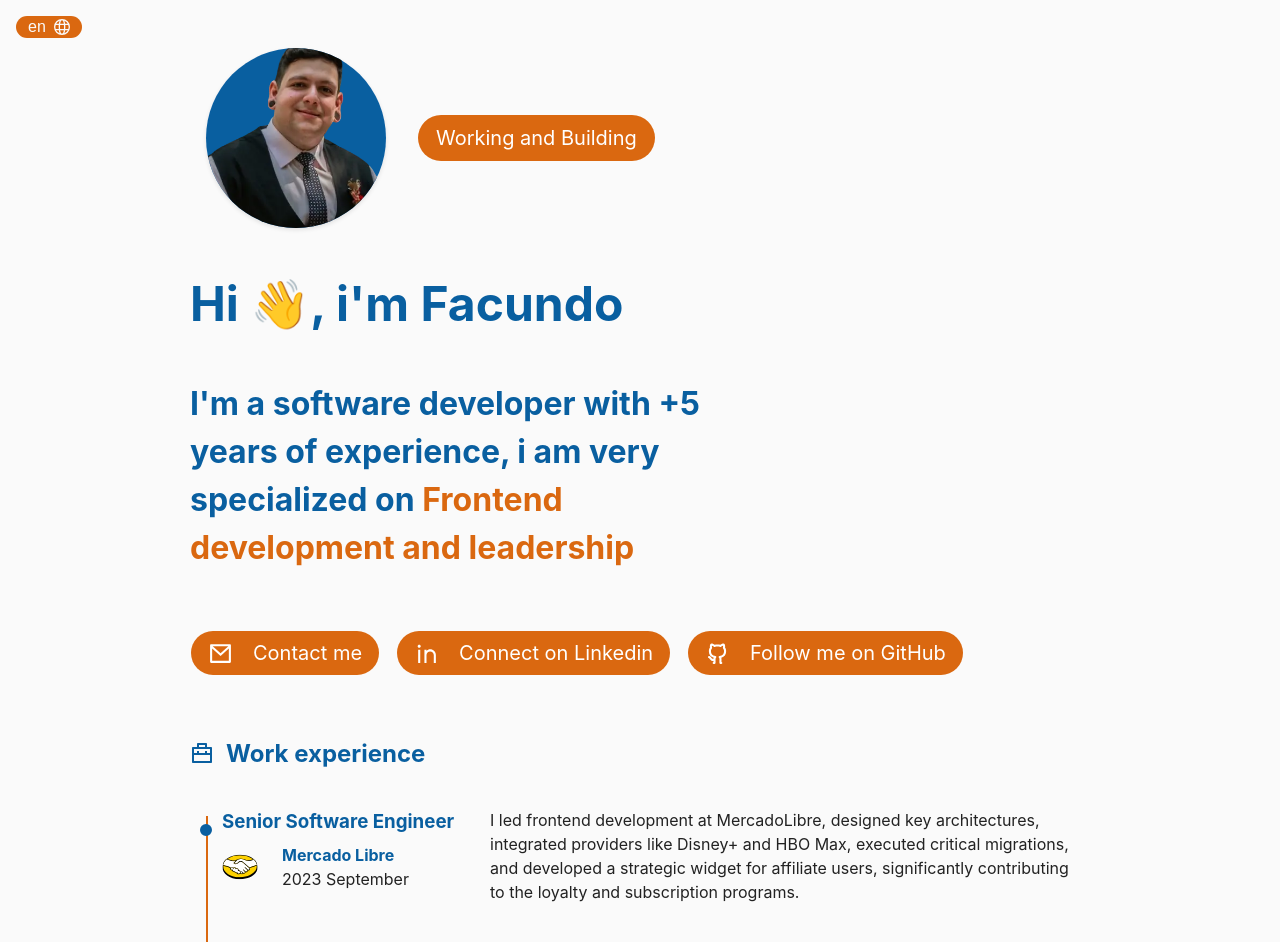
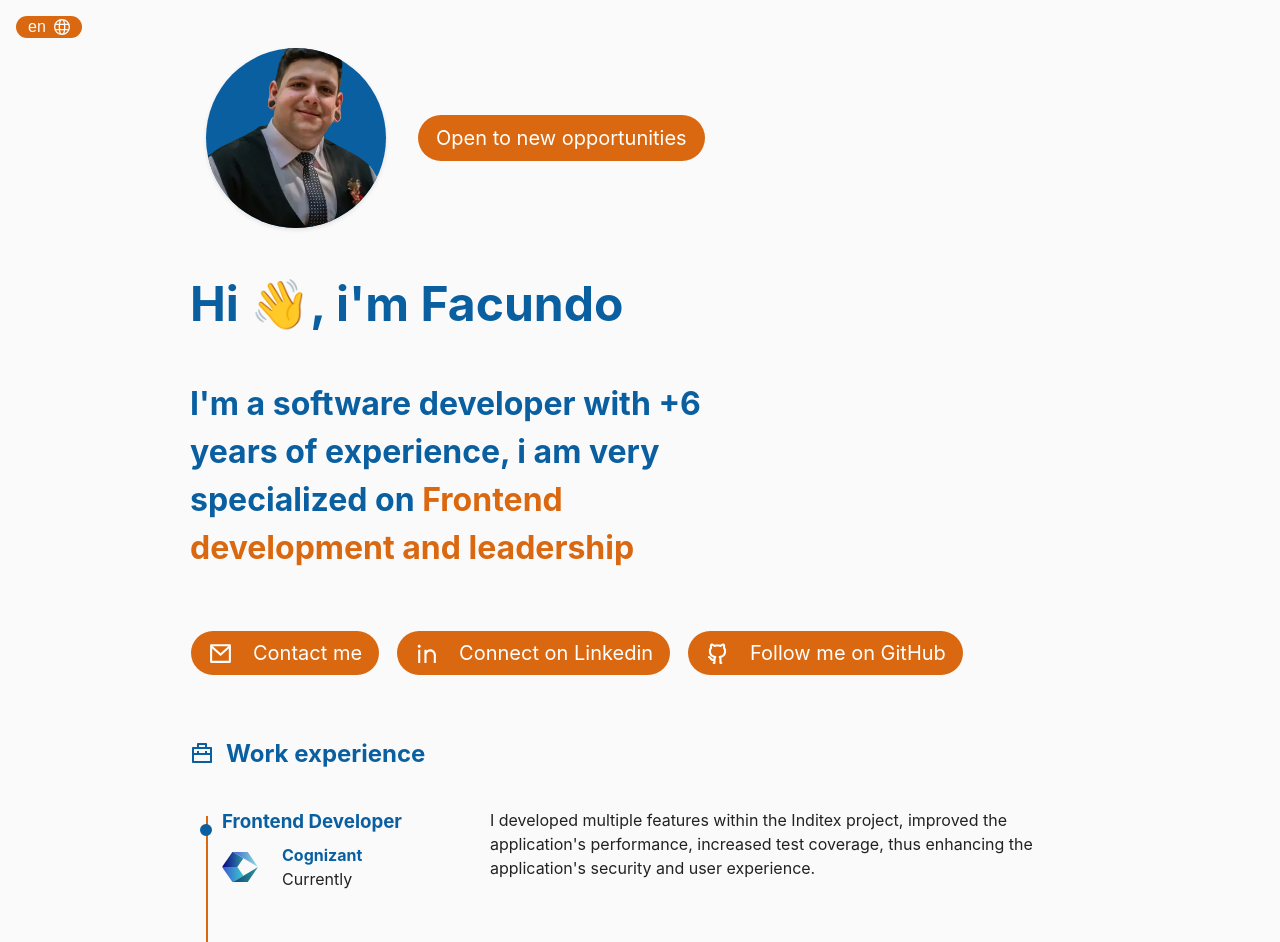
Before and after one commit to FacundoPalombo/hello, a React (Vite) app: page / in a window 1280 px wide. Shown: the top 942 px of the page. Built offline with nearby package versions, Linux system fonts and the light colour scheme.

Commit message:
feat: update work experience

```diff
--- /dev/null
+++ b/src/assets/Cognizant.tsx
@@ -0,0 +1,88 @@
+export default function Cognizant({ size = "36px" }: { size?: string }) {
+  return (
+    <svg
+      xmlns="http://www.w3.org/2000/svg"
+      width="1526"
+      height="1290"
+      version="1.2"
+      viewBox="0 0 1526 1290"
+      style={{ width: size, height: size }}
+    >
+      <defs>
+        <clipPath id="a" clipPathUnits="userSpaceOnUse">
+          <path d="M0 0h1525.32v1290H0z" />
+        </clipPath>
+        <clipPath id="b" clipPathUnits="userSpaceOnUse">
+          <path d="m649.95 645 260.56 366.48L447.94 1290 0 645z" />
+        </clipPath>
+        <clipPath id="d" clipPathUnits="userSpaceOnUse">
+          <path d="m1525.32 645-439.15 645H447.94z" />
+        </clipPath>
+        <clipPath id="f" clipPathUnits="userSpaceOnUse">
+          <path d="M910.51 278.52 649.95 645H0L447.94 0z" />
+        </clipPath>
+        <clipPath id="h" clipPathUnits="userSpaceOnUse">
+          <path d="m1086.17 0 439.15 645L447.94 0z" />
+        </clipPath>
+        <linearGradient
+          id="c"
+          x1=".2"
+          x2="910.9"
+          y1="966.8"
+          y2="966.8"
+          gradientUnits="userSpaceOnUse"
+        >
+          <stop offset="0" stop-color="#3d54ce" />
+          <stop offset="1" stop-color="#35cacf" />
+        </linearGradient>
+        <linearGradient
+          id="e"
+          x1="447.7"
+          x2="1526.5"
+          y1="966.8"
+          y2="966.8"
+          gradientUnits="userSpaceOnUse"
+        >
+          <stop offset="0" stop-color="#13457d" />
+          <stop offset="1" stop-color="#279698" />
+        </linearGradient>
+        <linearGradient
+          id="g"
+          x1="-.1"
+          x2="911.3"
+          y1="322"
+          y2="322"
+          gradientUnits="userSpaceOnUse"
+        >
+          <stop offset="0" stop-color="#090086" />
+          <stop offset="1" stop-color="#2f96a9" />
+        </linearGradient>
+        <linearGradient
+          id="i"
+          x1="447.7"
+          x2="1526.5"
+          y1="322"
+          y2="322"
+          gradientUnits="userSpaceOnUse"
+        >
+          <stop offset="0" stop-color="#3b62ca" />
+          <stop offset="1" stop-color="#93dfe3" />
+        </linearGradient>
+      </defs>
+      <g clip-path="url(#a)">
+        <g clip-path="url(#b)">
+          <path d="M0 645h910.5v645H0z" style={{ fill: "url(#c)" }} />
+        </g>
+        <g clip-path="url(#d)">
+          <path d="M447.9 645h1077.4v645H447.9z" style={{ fill: "url(#e)" }} />
+        </g>
+        <g clip-path="url(#f)">
+          <path d="M0 0h910.5v645H0z" style={{ fill: "url(#g)" }} />
+        </g>
+        <g clip-path="url(#h)">
+          <path d="M447.9 0h1077.4v645H447.9z" style={{ fill: "url(#i)" }} />
+        </g>
+      </g>
+    </svg>
+  );
+}
--- a/src/containers/hero/Hero.tsx
+++ b/src/containers/hero/Hero.tsx
@@ -13,8 +13,7 @@ export default function Hero() {
   const { t } = useTranslation();
 
   const availabilityText = {
-    available: t("Disponible para trabajar"),
-    chambeando: t("Trabajando y conectando"),
+    available: t("Abierto a nuevas oportunidades"),
   };
 
   const Heading = () => {
@@ -28,7 +27,7 @@ export default function Hero() {
           />
         </span>
         <Button href="https://www.linkedin.com/in/facundopalombo/" highlighted>
-          {availabilityText["chambeando"]}
+          {availabilityText["available"]}
         </Button>
       </div>
     );
@@ -40,7 +39,7 @@ export default function Hero() {
         <h1 className={styles.title}>{t("Hola 👋, soy Facundo")}</h1>
         <h2 className={styles.subtitle}>
           <Trans>
-            Soy desarrollador de software hace +5 años, con una alta
+            Soy desarrollador de software hace +6 años, con una alta
             especialización en <em>Frontend y liderazgo de equipos</em>
           </Trans>
         </h2>
--- a/src/containers/work-experiences/WorkExperiences.tsx
+++ b/src/containers/work-experiences/WorkExperiences.tsx
@@ -5,6 +5,7 @@ import { RiBriefcase2Line as Case } from "react-icons/ri";
 import MercadoLibre from "../../assets/MercadoLibre";
 import Globant from "../../assets/Globant";
 import Title from "../../components/Title";
+import Cognizant from "../../assets/Cognizant";
 
 export default function WorkExperiences() {
   const { t } = useTranslation();
@@ -15,6 +16,16 @@ export default function WorkExperiences() {
         {t("Experiencia laboral")}
       </Title>
       <div className={styles.workExperiences__list}>
+        <Experience
+          title={t("Frontend Developer")}
+          company={t("Cognizant")}
+          lastDate={t("Actualmente")}
+          logo={<Cognizant />}
+        >
+          {t(
+            "Desarrollé multiples funcionalidades dentro del proyecto de Inditex, realicé mejoras en la performance de la aplicación, aumenté la cobertura de pruebas y mejorando así la seguridad de la aplicación y la experiencia de usuario."
+          )}
+        </Experience>
         <Experience
           title={t("Senior Software Engineer")}
           company={t("Mercado Libre")}
--- a/src/locales/en/translation.json
+++ b/src/locales/en/translation.json
@@ -1,12 +1,13 @@
 {
   "translation": {
-    "Disponible para trabajar": "Available for work",
-    "Trabajando y conectando": "Working and Building",
+    "Abierto a nuevas oportunidades": "Open to new opportunities",
     "Hola 👋, soy Facundo": "Hi 👋, i'm Facundo",
-    "Soy desarrollador de software hace +5 años, con una alta especialización en <1>Frontend y liderazgo de equipos</1>": "I'm a software developer with +5 years of experience, i am very specialized on <1>Frontend development and leadership</1>",
+    "Soy desarrollador de software hace +6 años, con una alta especialización en <1>Frontend y liderazgo de equipos</1>": "I'm a software developer with +6 years of experience, i am very specialized on <1>Frontend development and leadership</1>",
     "Contáctame": "Contact me",
     "Conectemos en Linkedin": "Connect on Linkedin",
     "Sígueme en GitHub": "Follow me on GitHub",
+    "Actualmente": "Currently",
+    "Desarrollé multiples funcionalidades dentro del proyecto de Inditex, realicé mejoras en la performance de la aplicación, aumenté la cobertura de pruebas y mejorando así la seguridad de la aplicación y la experiencia de usuario.": "I developed multiple features within the Inditex project, improved the application's performance, increased test coverage, thus enhancing the application's security and user experience.",
     "Lideré el desarrollo frontend en Mercadolibre, diseñé arquitecturas clave, integré proveedores como Disney+ y HBO Max, ejecuté migraciones críticas, y desarrollé un widget estratégico para usuarios afiliados, contribuyendo al programa de lealtad y suscripciones.": "I led frontend development at MercadoLibre, designed key architectures, integrated providers like Disney+ and HBO Max, executed critical migrations, and developed a strategic widget for affiliate users, significantly contributing to the loyalty and subscription programs.",
     "Septiembre 2023": "2023 September",
     "Lideré un equipo en Globant para desarrollar una billetera virtual para Prisma Medios de Pago, facilitando la colaboración entre frontend, backend e infraestructura. Implementé funciones clave, promoví buenas prácticas de desarrollo y trabajé en productos para Disney, incluyendo landing pages y mantenimiento de reproductores de video.": "I led a team at Globant to develop a virtual wallet for Prisma Medios de Pago, facilitating collaboration between frontend, backend, and infrastructure teams. Implemented key features, promoted best development practices, and worked on Disney products, including landing pages and video player maintenance.",
--- a/src/locales/es/translation.json
+++ b/src/locales/es/translation.json
@@ -1,12 +1,13 @@
 {
   "translation": {
-    "Disponible para trabajar": "Disponible para trabajar",
-    "Trabajando y conectando": "Trabajando y conectando",
+    "Abierto a nuevas oportunidades": "Abierto a nuevas oportunidades",
     "Hola 👋, soy Facundo": "Hola 👋, soy Facundo",
-    "Soy desarrollador de software hace +5 años, con una alta especialización en <1>Frontend y liderazgo de equipos</1>": "Soy desarrollador de software hace +5 años, con una alta especialización en <1>Frontend y liderazgo de equipos</1>",
+    "Soy desarrollador de software hace +6 años, con una alta especialización en <1>Frontend y liderazgo de equipos</1>": "Soy desarrollador de software hace +6 años, con una alta especialización en <1>Frontend y liderazgo de equipos</1>",
     "Contáctame": "Contáctame",
     "Conectemos en Linkedin": "Conectemos en Linkedin",
     "Sígueme en GitHub": "Sígueme en GitHub",
+    "Actualmente": "Actualmente",
+    "Desarrollé multiples funcionalidades dentro del proyecto de Inditex, realicé mejoras en la performance de la aplicación, aumenté la cobertura de pruebas y mejorando así la seguridad de la aplicación y la experiencia de usuario.": "Desarrollé multiples funcionalidades dentro del proyecto de Inditex, realicé mejoras en la performance de la aplicación, aumenté la cobertura de pruebas y mejorando así la seguridad de la aplicación y la experiencia de usuario.",
     "Lideré el desarrollo frontend en Mercadolibre, diseñé arquitecturas clave, integré proveedores como Disney+ y HBO Max, ejecuté migraciones críticas, y desarrollé un widget estratégico para usuarios afiliados, contribuyendo al programa de lealtad y suscripciones.": "Lideré el desarrollo frontend en Mercadolibre, diseñé arquitecturas clave, integré proveedores como Disney+ y HBO Max, ejecuté migraciones críticas, y desarrollé un widget estratégico para usuarios afiliados, contribuyendo al programa de lealtad y suscripciones.",
     "Septiembre 2023": "Septiembre 2023",
     "Lideré un equipo en Globant para desarrollar una billetera virtual para Prisma Medios de Pago, facilitando la colaboración entre frontend, backend e infraestructura. Implementé funciones clave, promoví buenas prácticas de desarrollo y trabajé en productos para Disney, incluyendo landing pages y mantenimiento de reproductores de video.": "Lideré un equipo en Globant para desarrollar una billetera virtual para Prisma Medios de Pago, facilitando la colaboración entre frontend, backend e infraestructura. Implementé funciones clave, promoví buenas prácticas de desarrollo y trabajé en productos para Disney, incluyendo landing pages y mantenimiento de reproductores de video.",
--- a/src/locales/it/translation.json
+++ b/src/locales/it/translation.json
@@ -1,12 +1,13 @@
 {
   "translation": {
-    "Disponible para trabajar": "Disponibile per lavorare",
-    "Trabajando y conectando": "Lavorando e sviluppando",
+    "Abierto a nuevas oportunidades": "Cercando una nuova opportunità",
     "Hola 👋, soy Facundo": "Ciao 👋, sono Facundo",
-    "Soy desarrollador de software hace +5 años, con una alta especialización en <1>Frontend y liderazgo de equipos</1>": "Sono sviluppatore software da oltre 5 anni, con una specializzazione in <1>sviluppo frontend e leadership di team</1>",
+    "Soy desarrollador de software hace +6 años, con una alta especialización en <1>Frontend y liderazgo de equipos</1>": "Sono sviluppatore software da oltre 5 anni, con una specializzazione in <1>sviluppo frontend e leadership di team</1>",
     "Contáctame": "Contattami",
     "Conectemos en Linkedin": "Connettiamoci su Linkedin",
     "Sígueme en GitHub": "Seguimi su GitHub",
+    "Actualmente": "Attualmente",
+    "Desarrollé multiples funcionalidades dentro del proyecto de Inditex, realicé mejoras en la performance de la aplicación, aumenté la cobertura de pruebas y mejorando así la seguridad de la aplicación y la experiencia de usuario.": "Ho sviluppato diverse funzionalità all'interno del progetto Inditex, migliorato le prestazioni dell'applicazione, aumentato la copertura dei test, migliorando così la sicurezza dell'applicazione e l'esperienza utente.",
     "Lideré el desarrollo frontend en Mercadolibre, diseñé arquitecturas clave, integré proveedores como Disney+ y HBO Max, ejecuté migraciones críticas, y desarrollé un widget estratégico para usuarios afiliados, contribuyendo al programa de lealtad y suscripciones.": "Ho guidato lo sviluppo frontend in Mercadolibre, progettato architetture chiave, integrato fornitori come Disney+ e HBO Max, eseguito migrazioni critiche e sviluppato un widget strategico per utenti affiliati, contribuendo ai programmi di fedeltà e abbonamento.",
     "Septiembre 2023": "Settembre 2023",
     "Lideré un equipo en Globant para desarrollar una billetera virtual para Prisma Medios de Pago, facilitando la colaboración entre frontend, backend e infraestructura. Implementé funciones clave, promoví buenas prácticas de desarrollo y trabajé en productos para Disney, incluyendo landing pages y mantenimiento de reproductores de video.": "Ho guidato un team in Globant per sviluppare un portafoglio virtuale per Prisma Medios de Pago, facilitando la collaborazione tra frontend, backend e infrastruttura. Ho implementato funzioni chiave, promosso buone pratiche di sviluppo e lavorato su prodotti Disney, inclusi landing page e manutenzione dei player video.",
```
